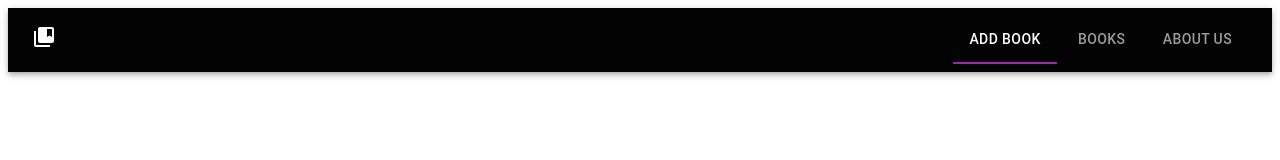
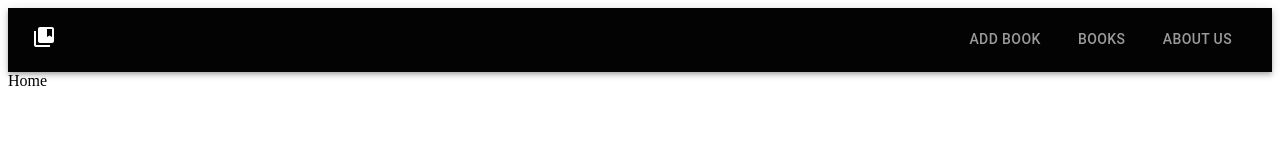
Before and after one commit to santiagoejm/Book_Store_App, a React (Create React App) app in the folder frontend/: page / in a window 1280 px wide. Shown: the top 160 px of the page. Built offline with nearby package versions, Linux system fonts and the light colour scheme.

Commit message:
routes in place

```diff
--- a/frontend/src/App.js
+++ b/frontend/src/App.js
@@ -1,11 +1,26 @@
 import "./App.css";
 import Header from "./components/Header";
+import Home from "./components/Home";
+import AddBook from "./components/AddBook";
+import Books from "./components/Book/Books";
+import About from "./components/About";
+import { Routes, Route } from "react-router-dom";
 
 function App() {
   return (
-    <div className="App">
-      <Header />
-    </div>
+    <>
+      <header>
+        <Header />
+      </header>
+      <main>
+        <Routes>
+          <Route path="/" element={<Home />} />
+          <Route path="/add" element={<AddBook />} />
+          <Route path="/books" element={<Books />} />
+          <Route path="/about" element={<About />} />
+        </Routes>
+      </main>
+    </>
   );
 }
 
--- /dev/null
+++ b/frontend/src/components/About.jsx
@@ -0,0 +1,7 @@
+import React from "react";
+
+const About = () => {
+  return <div>About</div>;
+};
+
+export default About;
--- a/frontend/src/components/Header.jsx
+++ b/frontend/src/components/Header.jsx
@@ -4,7 +4,7 @@ import CollectionsBookmarkIcon from "@mui/icons-material/CollectionsBookmark";
 import { NavLink } from "react-router-dom";
 
 const Header = () => {
-  const [value, setValue] = useState(0);
+  const [value, setValue] = useState();
 
   return (
     <div>
--- /dev/null
+++ b/frontend/src/components/Home.jsx
@@ -0,0 +1,7 @@
+import React from "react";
+
+const Home = () => {
+  return <div>Home</div>;
+};
+
+export default Home;
```
